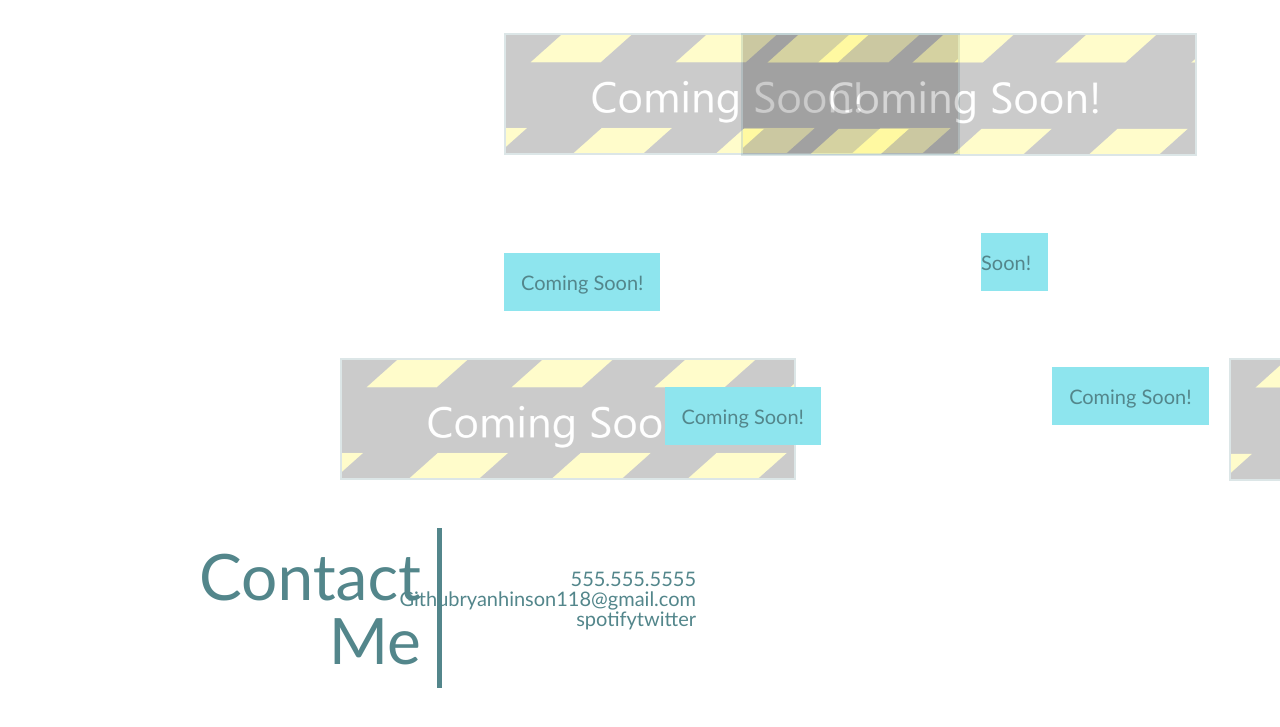
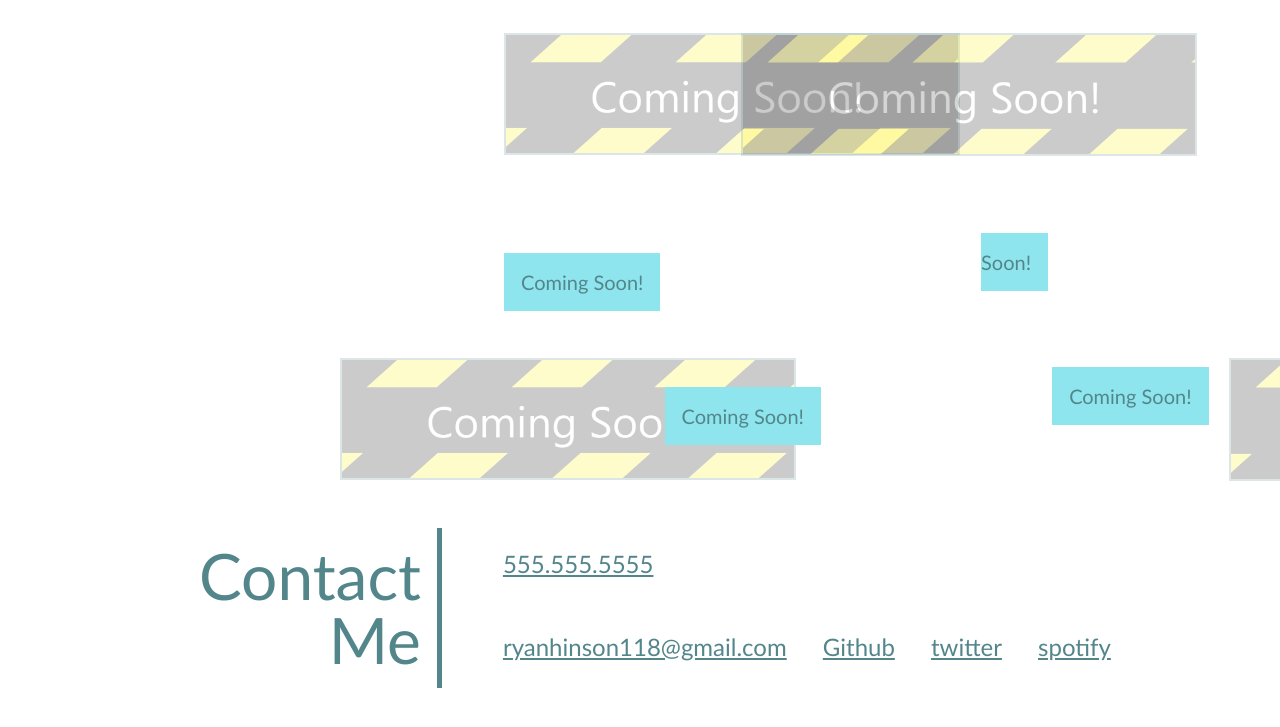
Before and after one commit to RyanH118/Ryans_Portfolio, a plain HTML site: page index.html in a window 1280 px wide. Shown: the part 1923-2650 px from the top of the page. Drawn offline with Linux system fonts and the light colour scheme.

Commit message:
moved footer content to fit at the bottom of the page and look good.

```diff
--- a/assets/css/style.css
+++ b/assets/css/style.css
@@ -99,7 +99,7 @@ h4 {
 }
 
 a {
-    text-decoration: none;
+    text-decoration: underline;
     color: var(--CadetBlue4);
     font-size: 20px;
 }
@@ -166,6 +166,7 @@ a {
     border: 1px solid var(--CadetBlue3);
     background-color: var(--CadetBlue3);
     position: relative;
+    text-decoration: none;
   }
 
   .cr {
@@ -213,5 +214,11 @@ a {
 }
 
 footer a {
-    float: right;
+        font-size: 1.5rem;
+        padding: 1rem;
+        color: var(--CadetBlue4);
+        position: relative;
+        bottom: 1rem;
+        left: 6rem;
+        text-decoration: underline;
 }
```
